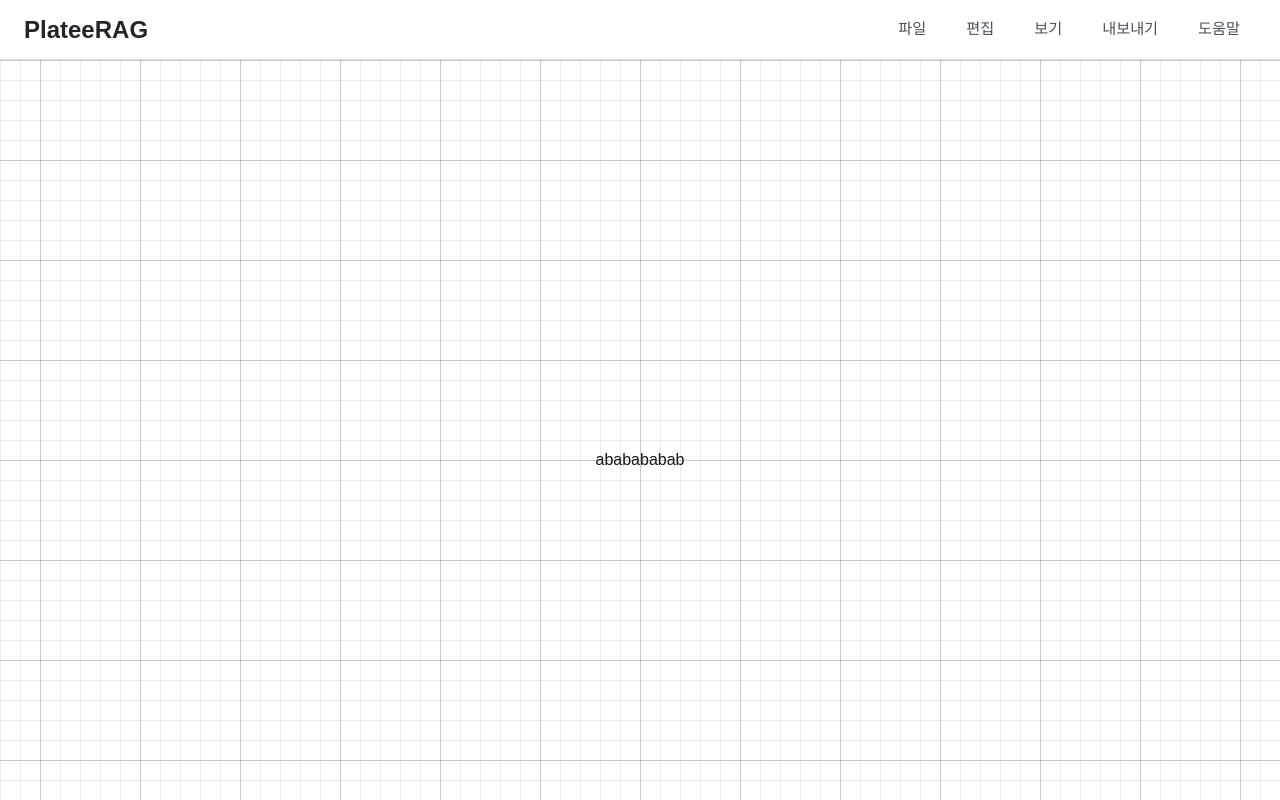
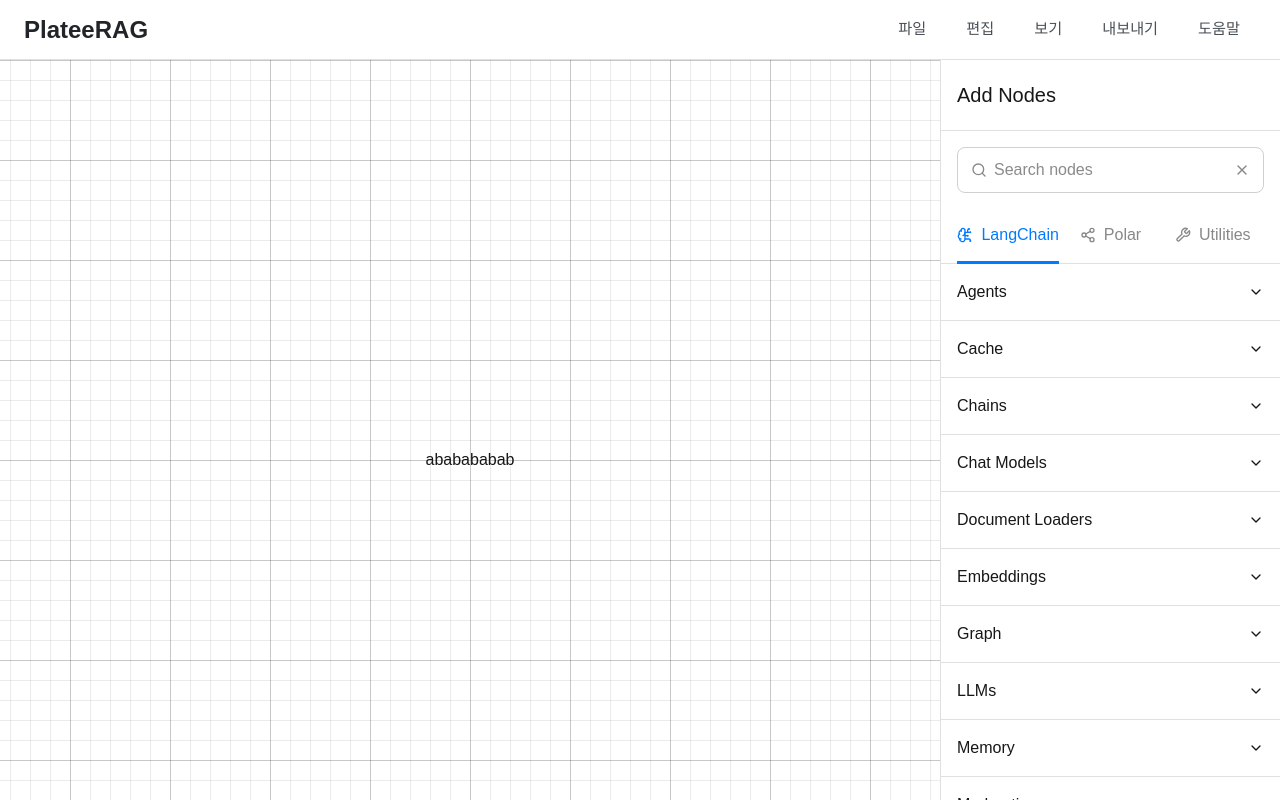
Before and after one commit to X2bee/PlateeRAG, a Next.js app: page / in a window 1280 px wide. Built offline with nearby package versions, Linux system fonts and the light colour scheme.

Commit message:
feat: add Sidebar and Accordion components with styles and integrate into Home page

```diff
--- /dev/null
+++ b/src/app/assets/Accordion.module.scss
@@ -0,0 +1,32 @@
+.accordion {
+    width: 100%;
+    border-bottom: 1px solid #e0e0e0;
+}
+
+.header {
+    width: 100%;
+    display: flex;
+    justify-content: space-between;
+    align-items: center;
+    padding: 16px;
+    background-color: #fff;
+    border: none;
+    cursor: pointer;
+    font-size: 1rem;
+    font-weight: 500;
+    text-align: left;
+
+    &:hover {
+        background-color: #f8f9fa;
+    }
+}
+
+.icon {
+    transition: transform 0.2s ease-in-out;
+}
+
+.content {
+    padding: 8px 16px 16px;
+    background-color: #f8f9fa;
+    // 나중에 노드 아이템들이 들어갈 공간
+}
--- /dev/null
+++ b/src/app/assets/Sidebar.module.scss
@@ -0,0 +1,78 @@
+.sidebar {
+  width: 340px;
+  flex-shrink: 0;
+  background-color: #ffffff;
+  border-left: 1px solid #e0e0e0;
+  display: flex;
+  flex-direction: column;
+  height: 100%;
+}
+
+.header {
+  padding: 20px 16px;
+  border-bottom: 1px solid #e0e0e0;
+  h3 {
+    margin: 0;
+    font-size: 1.25rem;
+  }
+}
+
+.searchBar {
+  position: relative;
+  padding: 16px;
+
+  input {
+    width: 100%;
+    padding: 10px 36px;
+    border-radius: 8px;
+    border: 1px solid #d0d0d0;
+    font-size: 1rem;
+    outline: none;
+    &:focus {
+      border-color: #007bff;
+      box-shadow: 0 0 0 2px rgba(0, 123, 255, 0.25);
+    }
+  }
+}
+
+.searchIcon, .clearIcon {
+  position: absolute;
+  top: 50%;
+  transform: translateY(-50%);
+  color: #888;
+}
+
+.searchIcon { left: 30px; }
+.clearIcon { right: 30px; cursor: pointer; }
+
+.tabs {
+  display: flex;
+  padding: 0 16px;
+  border-bottom: 1px solid #e0e0e0;
+}
+
+.tab {
+  flex: 1;
+  display: flex;
+  justify-content: center;
+  align-items: center;
+  gap: 8px;
+  padding: 14px 0;
+  border: none;
+  background-color: transparent;
+  cursor: pointer;
+  color: #888;
+  font-weight: 500;
+  border-bottom: 3px solid transparent;
+  margin-bottom: -1px; /* To align with the parent border */
+
+  &.active {
+    color: #007bff;
+    border-bottom-color: #007bff;
+  }
+}
+
+.nodeList {
+  flex-grow: 1;
+  overflow-y: auto; // 카테고리가 많아지면 스크롤
+}
--- /dev/null
+++ b/src/app/components/Accordion.jsx
@@ -0,0 +1,27 @@
+"use client";
+import React, { useState } from 'react';
+import styles from '@/app/assets/Accordion.module.scss';
+import { LuChevronDown } from 'react-icons/lu';
+
+const Accordion = ({ title, children }) => {
+  const [isOpen, setIsOpen] = useState(false);
+
+  return (
+    <div className={styles.accordion}>
+      <button className={styles.header} onClick={() => setIsOpen(!isOpen)}>
+        <span>{title}</span>
+        <LuChevronDown
+          className={styles.icon}
+          style={{ transform: isOpen ? 'rotate(180deg)' : 'rotate(0deg)' }}
+        />
+      </button>
+      {isOpen && (
+        <div className={styles.content}>
+          {children}
+        </div>
+      )}
+    </div>
+  );
+};
+
+export default Accordion;
--- /dev/null
+++ b/src/app/components/Sidebar.jsx
@@ -0,0 +1,56 @@
+"use client";
+import React from 'react';
+import styles from '@/app/assets/Sidebar.module.scss';
+import { NODE_DATA } from '@/app/constants/nodes';
+import { LuSearch, LuBrainCircuit, LuShare2, LuWrench, LuX } from 'react-icons/lu';
+import Accordion from './Accordion';
+
+// 데이터에 지정된 아이콘 이름과 실제 아이콘 컴포넌트를 매핑합니다.
+const iconMap = {
+    LuBrainCircuit: <LuBrainCircuit />,
+    LuShare2: <LuShare2 />,
+    LuWrench: <LuWrench />,
+};
+
+const Sidebar = () => {
+    const [activeTab, setActiveTab] = React.useState(NODE_DATA[0].id);
+    const activeTabData = NODE_DATA.find(tab => tab.id === activeTab);
+
+    return (
+        <aside className={styles.sidebar}>
+            <div className={styles.header}>
+                <h3>Add Nodes</h3>
+            </div>
+
+            <div className={styles.searchBar}>
+                <LuSearch className={styles.searchIcon} />
+                <input type="text" placeholder="Search nodes" />
+                <LuX className={styles.clearIcon} />
+            </div>
+
+            <div className={styles.tabs}>
+                {NODE_DATA.map(tab => (
+                    <button
+                        key={tab.id}
+                        className={`${styles.tab} ${activeTab === tab.id ? styles.active : ''}`}
+                        onClick={() => setActiveTab(tab.id)}
+                    >
+                        {iconMap[tab.icon]}
+                        <span>{tab.name}</span>
+                    </button>
+                ))}
+            </div>
+
+            <div className={styles.nodeList}>
+                {activeTabData && activeTabData.categories.map(category => (
+                    <Accordion key={category.id} title={category.name}>
+                        {/* 각 카테고리에 속한 노드들을 여기에 렌더링 할 예정 */}
+                        <p style={{ padding: "16px", color: "#888" }}>Nodes for {category.name} will be here.</p>
+                    </Accordion>
+                ))}
+            </div>
+        </aside>
+    );
+};
+
+export default Sidebar;
--- /dev/null
+++ b/src/app/constants/nodes.js
@@ -0,0 +1,39 @@
+export const NODE_DATA = [
+    {
+        id: 'langchain',
+        name: 'LangChain',
+        // 아이콘은 react-icons 라이브러리의 아이콘 이름을 문자열로 저장합니다.
+        icon: 'LuBrainCircuit',
+        categories: [
+            { id: 'agents', name: 'Agents' },
+            { id: 'cache', name: 'Cache' },
+            { id: 'chains', name: 'Chains' },
+            { id: 'chat_models', name: 'Chat Models' },
+            { id: 'document_loaders', name: 'Document Loaders' },
+            { id: 'embeddings', name: 'Embeddings' },
+            { id: 'graph', name: 'Graph' },
+            { id: 'llms', name: 'LLMs' },
+            { id: 'memory', name: 'Memory' },
+            { id: 'moderation', name: 'Moderation' },
+            { id: 'output_parsers', name: 'Output Parsers' },
+        ],
+    },
+    {
+        id: 'polar',
+        name: 'Polar',
+        icon: 'LuShare2',
+        categories: [
+            { id: 'polar_cat_1', name: 'Polar Category 1' },
+            { id: 'polar_cat_2', name: 'Polar Category 2' },
+        ],
+    },
+    {
+        id: 'utilities',
+        name: 'Utilities',
+        icon: 'LuWrench',
+        categories: [
+            { id: 'util_cat_1', name: 'Utilities Category 1' },
+            { id: 'util_cat_2', name: 'Utilities Category 2' },
+        ],
+    },
+];
--- a/src/app/page.tsx
+++ b/src/app/page.tsx
@@ -1,5 +1,6 @@
 import Canvas from '@/app/components/Canvas';
 import Header from '@/app/components/Header';
+import Sidebar from '@/app/components/Sidebar';
 import styles from '@/app/assets/PlateeRAG.module.scss';
 
 export default function Home() {
@@ -8,6 +9,7 @@ export default function Home() {
       <Header />
       <main className={styles.mainContent}>
         <Canvas />
+        <Sidebar />
       </main>
     </div>
   );
```
